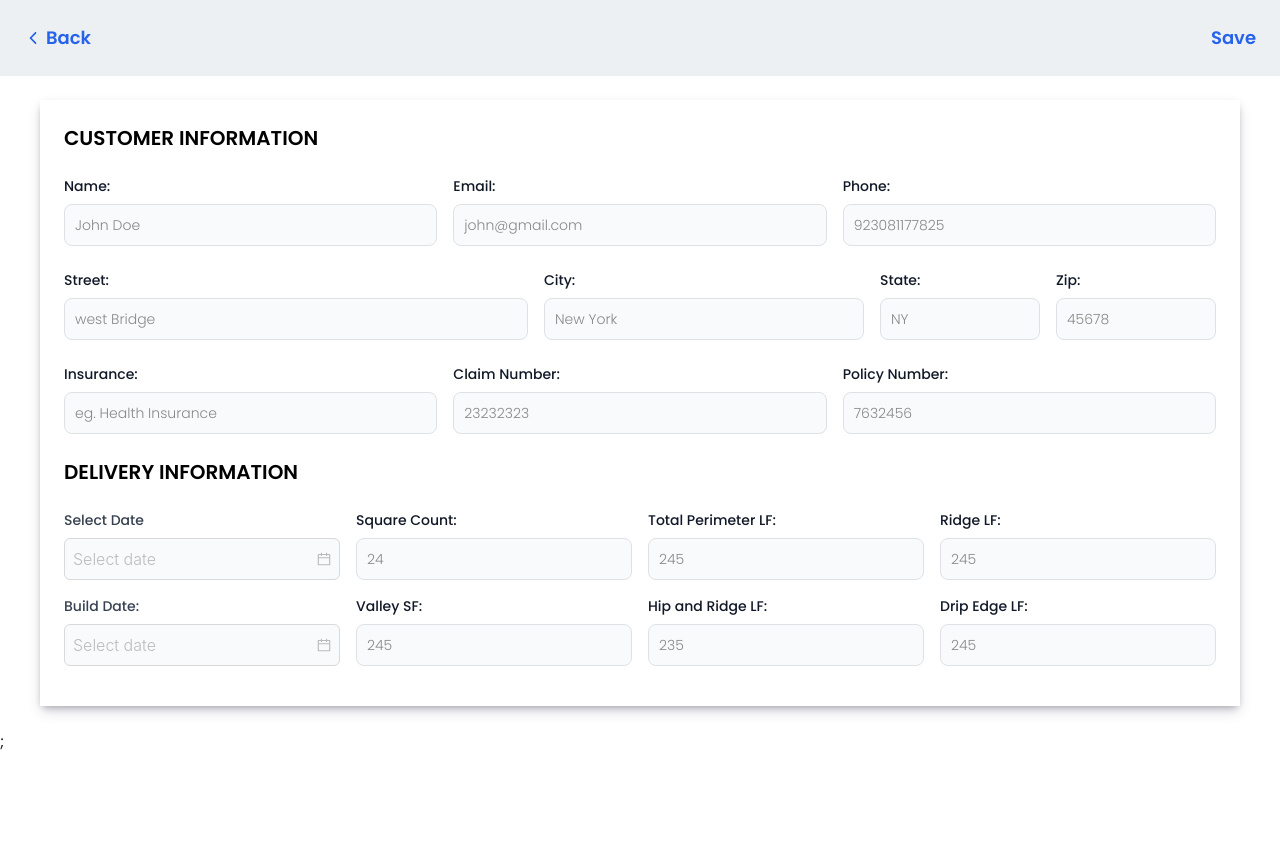
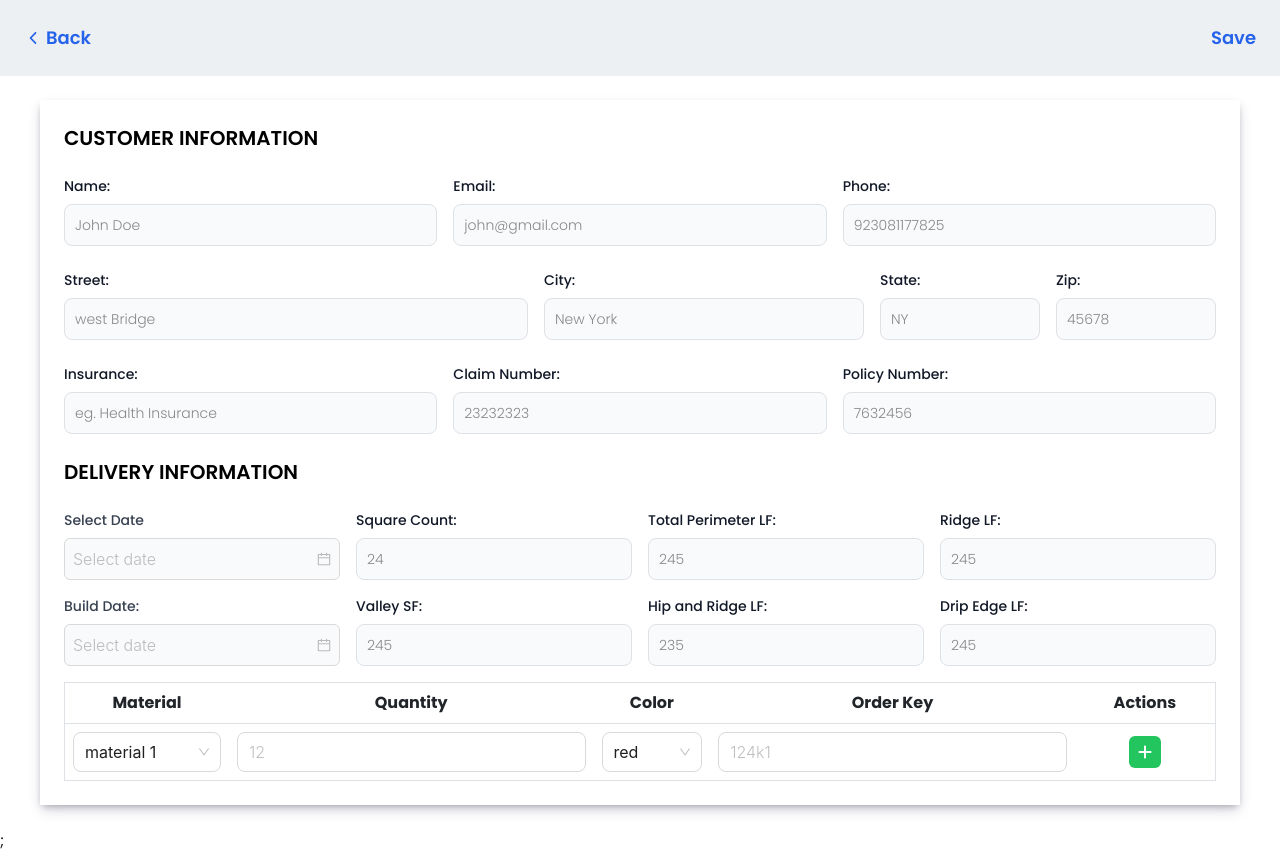
Before and after one commit to Abdulcomsian/peaktek, a React (Vite) app: page /material-order in a window 1280 px wide. Before the commit the page ends 800 px from the top, so only its background shows below. Built offline with nearby package versions, Linux system fonts and the light colour scheme.

Commit message:
material order page completed

```diff
--- a/src/Routes/index.jsx
+++ b/src/Routes/index.jsx
@@ -1,14 +1,13 @@
-import { BrowserRouter, Navigate, Route, Routes } from "react-router-dom";
+import { BrowserRouter, Route, Routes } from "react-router-dom";
 import Login from "../authentication/login";
 import RegisterPage from "../authentication/register";
 import MainBoardLayout from "../Boards/MainBoard/MainBoardLayout";
-import KanbanBoard from "../Boards/MainBoard/Kanban";
+
 import AppLayout from "../components/Layout";
 import CustomerAgreementPage from "../pages/CustomerAgreement";
 import MaterialOrderPage from "../pages/MaterialOrder";
 import WarrantyInformationPage from "../pages/WarrantyInformation";
 import CommissionAgreementPage from "../pages/CommisionAgreement";
-import AddMaterialPage from "../pages/AddMaterial";
 
 export function AppRoute() {
   return (
@@ -30,7 +29,6 @@ export function AppRoute() {
             path="/commission-agreement"
             element={<CommissionAgreementPage />}
           />
-          <Route path="/add-material" element={<AddMaterialPage />} />
         </Route>
         <Route path="/" element={<MainBoardLayout />}>
           {/* {/* <Route index element={<Navigate replace to="jobs" />} /> */}
--- a/src/assets/data.js
+++ b/src/assets/data.js
@@ -240,7 +240,35 @@ const contractDetails = [
       "Customers must inform the Company of any property covenants, conditions, or restrictions, as the Company is not liable unless notified in writing and reference is made in the contract terms.",
   },
 ];
-
+const colors = [
+  { value: "Red", label: "Red" },
+  { value: "Blue", label: "Blue" },
+  { value: "Green", label: "Green" },
+  { value: "Yellow", label: "Yellow" },
+  { value: "Orange", label: "Orange" },
+  { value: "Purple", label: "Purple" },
+  { value: "Black", label: "Black" },
+  { value: "White", label: "White" },
+  { value: "Gray", label: "Gray" },
+  { value: "Brown", label: "Brown" },
+];
+const materials = [
+  { value: "Material 1", label: "Material 1" },
+  { value: "Material 2", label: "Material 2" },
+  { value: "Material 3", label: "Material 3" },
+  { value: "Material 4", label: "Material 4" },
+  { value: "Material 5", label: "Material 5" },
+  { value: "Material 6", label: "Material 6" },
+  { value: "Material 7", label: "Material 7" },
+  { value: "Material 8", label: "Material 8" },
+  { value: "Material 9", label: "Material 9" },
+  { value: "Material 10", label: "Material 10" },
+  { value: "Material 11", label: "Material 11" },
+  { value: "Material 12", label: "Material 12" },
+  { value: "Material 13", label: "Material 13" },
+  { value: "Material 14", label: "Material 14" },
+  { value: "Material 15", label: "Material 15" },
+];
 export {
   warrantyDuration,
   notificationOfIssuance,
@@ -251,4 +279,6 @@ export {
   insurance,
   pricing,
   contractDetails,
+  colors,
+  materials,
 };
--- /dev/null
+++ b/src/components/Forms/AddMaterial/index.jsx
@@ -0,0 +1,60 @@
+import React, { useState } from "react";
+import Row from "../Row";
+
+const AddMaterialForm = () => {
+  const [rows, setRows] = useState([
+    { material: "", quantity: "", color: "", orderKey: "" },
+  ]);
+
+  const handleAddRow = () => {
+    setRows([...rows, { material: "", quantity: "", color: "", orderKey: "" }]);
+  };
+
+  const handleAddSameRow = () => {
+    handleAddRow();
+  };
+
+  const handleDeleteRow = (index) => {
+    const newRows = rows.filter((_, i) => i !== index);
+    setRows(newRows);
+  };
+
+  const handleInputChange = (e, index, field) => {
+    const newRows = [...rows];
+    newRows[index][field] = e.target.value;
+    setRows(newRows);
+  };
+
+  const handleSelectChange = (e, index, field) => {
+    const newRows = [...rows];
+    newRows[index][field] = e.target.value;
+    setRows(newRows);
+  };
+  return (
+    <table className="w-full bg-white border rounded">
+      <thead>
+        <tr className="text-center">
+          <th className="px-4 py-2 border-b">Material</th>
+          <th className="px-4 py-2 border-b">Quantity</th>
+          <th className="px-4 py-2 border-b">Color</th>
+          <th className="px-4 py-2 border-b">Order Key</th>
+          <th className="px-4 py-2 border-b">Actions</th>
+        </tr>
+      </thead>
+      <tbody>
+        {rows.map((row, index) => (
+          <Row
+            key={index}
+            rowIndex={index}
+            handleInputChange={handleInputChange}
+            handleSelectChange={handleSelectChange}
+            handleAddSameRow={handleAddSameRow}
+            handleDeleteRow={handleDeleteRow}
+          />
+        ))}
+      </tbody>
+    </table>
+  );
+};
+
+export default AddMaterialForm;
--- /dev/null
+++ b/src/components/Forms/Row/index.jsx
@@ -0,0 +1,87 @@
+import React, { useState } from "react";
+import { colors, materials } from "../../../assets/data";
+import { Input, Select } from "antd";
+import { FaMinus, FaPlus } from "react-icons/fa6";
+
+const Row = ({
+  rowIndex,
+  handleInputChange,
+  handleSelectChange,
+  handleAddSameRow,
+  handleDeleteRow,
+}) => {
+  return (
+    <tr className="">
+      <td className="px-2 py-2">
+        <Select
+          className="w-full max-w-sm"
+          size="large"
+          defaultValue="material 1"
+          onChange={(value) =>
+            handleSelectChange({ target: { value } }, rowIndex, "material")
+          }
+        >
+          {materials?.map((material) => (
+            <Option key={material.value} value={material.value}>
+              {material.label}
+            </Option>
+          ))}
+        </Select>
+      </td>
+      <td className="px-2 py-2">
+        <Input
+          size="large"
+          type="number"
+          placeholder="12"
+          className="w-full max-w-sm"
+          onChange={(e) => handleInputChange(e, rowIndex, "quantity")}
+        />
+      </td>
+      <td className="px-2 py-2">
+        <Select
+          className="w-full max-w-sm"
+          size="large"
+          defaultValue="red"
+          onChange={(value) =>
+            handleSelectChange({ target: { value } }, rowIndex, "color")
+          }
+        >
+          {colors.map((color) => (
+            <Option key={color.value} value={color.value}>
+              {color.label}
+            </Option>
+          ))}
+        </Select>
+      </td>
+
+      <td className="px-2 py-2">
+        <Input
+          type="text"
+          size="large"
+          placeholder="124k1"
+          className="w-full max-w-sm"
+          onChange={(e) => handleInputChange(e, rowIndex, "orderKey")}
+        />
+      </td>
+      <td className="text-center py-2">
+        {rowIndex === 0 ? (
+          <button
+            className="p-2 text-white bg-green-500 rounded hover:bg-green-600"
+            onClick={handleAddSameRow}
+          >
+            <FaPlus />
+          </button>
+        ) : (
+          <button
+            className="p-2 text-white bg-red-500 rounded hover:bg-red-600"
+            onClick={() => handleDeleteRow(rowIndex)}
+          >
+            <FaMinus />
+          </button>
+        )}
+      </td>
+    </tr>
+  );
+};
+
+export default Row;
--- a/src/pages/AddMaterial/index.jsx
+++ /dev/null
@@ -1,137 +0,0 @@
-import React, { useState } from "react";
-
-const Row = ({
-  rowIndex,
-  handleInputChange,
-  handleSelectChange,
-  handleAddSameRow,
-  handleDeleteRow,
-}) => {
-  return (
-    <tr>
-      <td className="px-4 py-2">
-        <select
-          className="w-full p-2 border rounded"
-          onChange={(e) => handleSelectChange(e, rowIndex, "material")}
-        >
-          <option value="Material 1">Material 1</option>
-          <option value="Material 2">Material 2</option>
-          <option value="Material 3">Material 3</option>
-        </select>
-      </td>
-      <td className="px-4 py-2">
-        <input
-          type="number"
-          className="w-full p-2 border rounded"
-          onChange={(e) => handleInputChange(e, rowIndex, "quantity")}
-        />
-      </td>
-      <td className="px-4 py-2">
-        <select
-          className="w-full p-2 border rounded"
-          onChange={(e) => handleSelectChange(e, rowIndex, "color")}
-        >
-          <option value="Red">Red</option>
-          <option value="Blue">Blue</option>
-          <option value="Green">Green</option>
-        </select>
-      </td>
-      <td className="px-4 py-2">
-        <input
-          type="text"
-          className="w-full p-2 border rounded"
-          onChange={(e) => handleInputChange(e, rowIndex, "orderKey")}
-        />
-      </td>
-      <td className="px-4 py-2 text-center">
-        {rowIndex === 0 ? (
-          <button
-            className="px-4 py-2 text-white bg-green-500 rounded hover:bg-green-600"
-            onClick={handleAddSameRow}
-          >
-            Add Row
-          </button>
-        ) : (
-          <>
-            <button
-              className="px-2 py-1 text-white bg-blue-500 rounded hover:bg-blue-600"
-              onClick={() => handleAddSameRow(rowIndex)}
-            >
-              +
-            </button>
-            <button
-              className="px-2 py-1 ml-2 text-white bg-red-500 rounded hover:bg-red-600"
-              onClick={() => handleDeleteRow(rowIndex)}
-            >
-              -
-            </button>
-          </>
-        )}
-      </td>
-    </tr>
-  );
-};
-
-const AddMaterialPage = () => {
-  const [rows, setRows] = useState([
-    { material: "", quantity: "", color: "", orderKey: "" },
-  ]);
-
-  const handleAddRow = () => {
-    setRows([...rows, { material: "", quantity: "", color: "", orderKey: "" }]);
-  };
-
-  const handleAddSameRow = (index) => {
-    const newRow = { ...rows[index] };
-    const newRows = [...rows];
-    newRows.splice(index + 1, 0, newRow);
-    setRows(newRows);
-  };
-
-  const handleDeleteRow = (index) => {
-    const newRows = rows.filter((_, i) => i !== index);
-    setRows(newRows);
-  };
-
-  const handleInputChange = (e, index, field) => {
-    const newRows = [...rows];
-    newRows[index][field] = e.target.value;
-    setRows(newRows);
-  };
-
-  const handleSelectChange = (e, index, field) => {
-    const newRows = [...rows];
-    newRows[index][field] = e.target.value;
-    setRows(newRows);
-  };
-
-  return (
-    <div className="p-4">
-      <table className="min-w-full bg-white border rounded">
-        <thead>
-          <tr>
-            <th className="px-4 py-2 border-b">Material</th>
-            <th className="px-4 py-2 border-b">Quantity</th>
-            <th className="px-4 py-2 border-b">Color</th>
-            <th className="px-4 py-2 border-b">Order Key</th>
-            <th className="px-4 py-2 border-b">Actions</th>
-          </tr>
-        </thead>
-        <tbody>
-          {rows.map((row, index) => (
-            <Row
-              key={index}
-              rowIndex={index}
-              handleInputChange={handleInputChange}
-              handleSelectChange={handleSelectChange}
-              handleAddSameRow={handleAddSameRow}
-              handleDeleteRow={handleDeleteRow}
-            />
-          ))}
-        </tbody>
-      </table>
-    </div>
-  );
-};
-
-export default AddMaterialPage;
--- a/src/pages/MaterialOrder/index.jsx
+++ b/src/pages/MaterialOrder/index.jsx
@@ -2,6 +2,7 @@ import React from "react";
 import CustomerInformationForm from "../../components/Forms/CustomerInformation";
 import Container from "../../components/Container";
 import DeliveryInformationForm from "../../components/Forms/DeliveryInformation";
+import AddMaterialForm from "../../components/Forms/AddMaterial";
 
 const MaterialOrderPage = () => {
   return (
@@ -14,6 +15,7 @@ const MaterialOrderPage = () => {
         DELIVERY INFORMATION
       </h2>
       <DeliveryInformationForm />
+      <AddMaterialForm />
     </Container>
   );
 };
```
